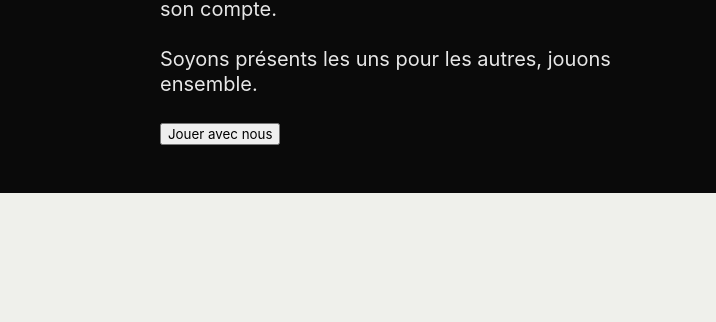
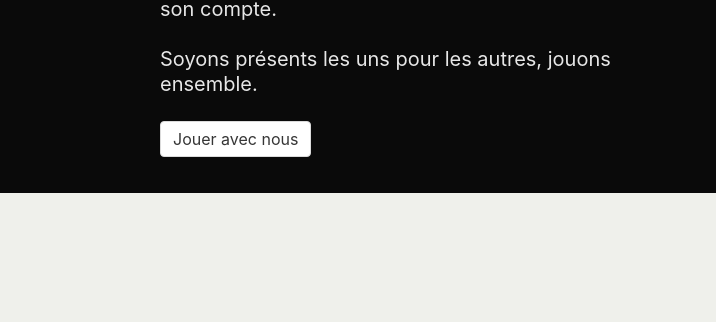
Before and after one commit to nox-gaming/bapi, a website: page public/index.html in a window 1280 px wide. Shown: the part 1087-1409 px from the top of the page, 0-716 px from the left. Drawn offline with Linux system fonts and the light colour scheme; a web font is replaced by a local one.

Commit message:
update button bulma

```diff
--- a/public/index.html
+++ b/public/index.html
@@ -83,7 +83,7 @@
                         <div class="column">
                             <h1 class="title">Communauté Discord</h1>
                             <h2 class="subtitle">Toujours connectés, on se retrouve sur Discord pour partager des expériences pixelisées ensemble. Plusieurs sessions de jeu sur des horaires variées pour que tout le monde y trouve son compte.<br><br/> Soyons présents les uns pour les autres, jouons ensemble.</h2>
-                            <button>Jouer avec nous</button>
+                            <a type="button" class="button">Jouer avec nous</a>
                         </div>
                         <div class="column">
                             <div class="discord_iframe is-hidden-mobile">
```
